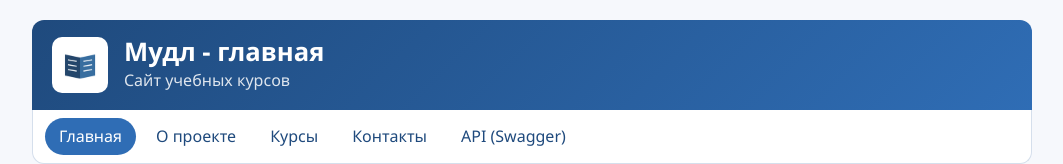
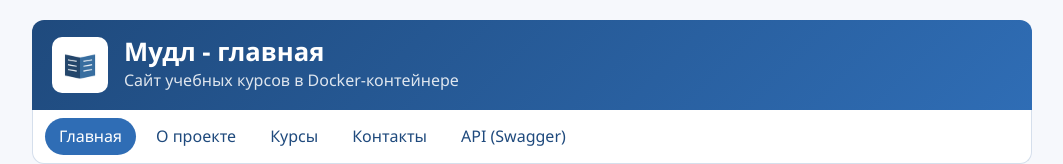
Before and after one commit to Verce11o/lab-moodle-cicd, a website: page public/index.html in a window 1280 px wide. Shown: the top 164 px of the page, without its empty margins (108-1171 px from the left). Drawn offline with Linux system fonts and the light colour scheme.

Commit message:
Add Dockerfile and update home page

```diff
--- a/public/index.html
+++ b/public/index.html
@@ -11,7 +11,7 @@
     <img class="site-logo" src="images/logo.png" alt="Логотип Мудл" width="128" height="128">
     <div>
       <h1>Мудл - главная</h1>
-      <p>Сайт учебных курсов</p>
+      <p>Сайт учебных курсов в Docker-контейнере</p>
     </div>
   </header>
   <nav aria-label="Основная навигация">
```
Also changed, not shown: 2 other files.
